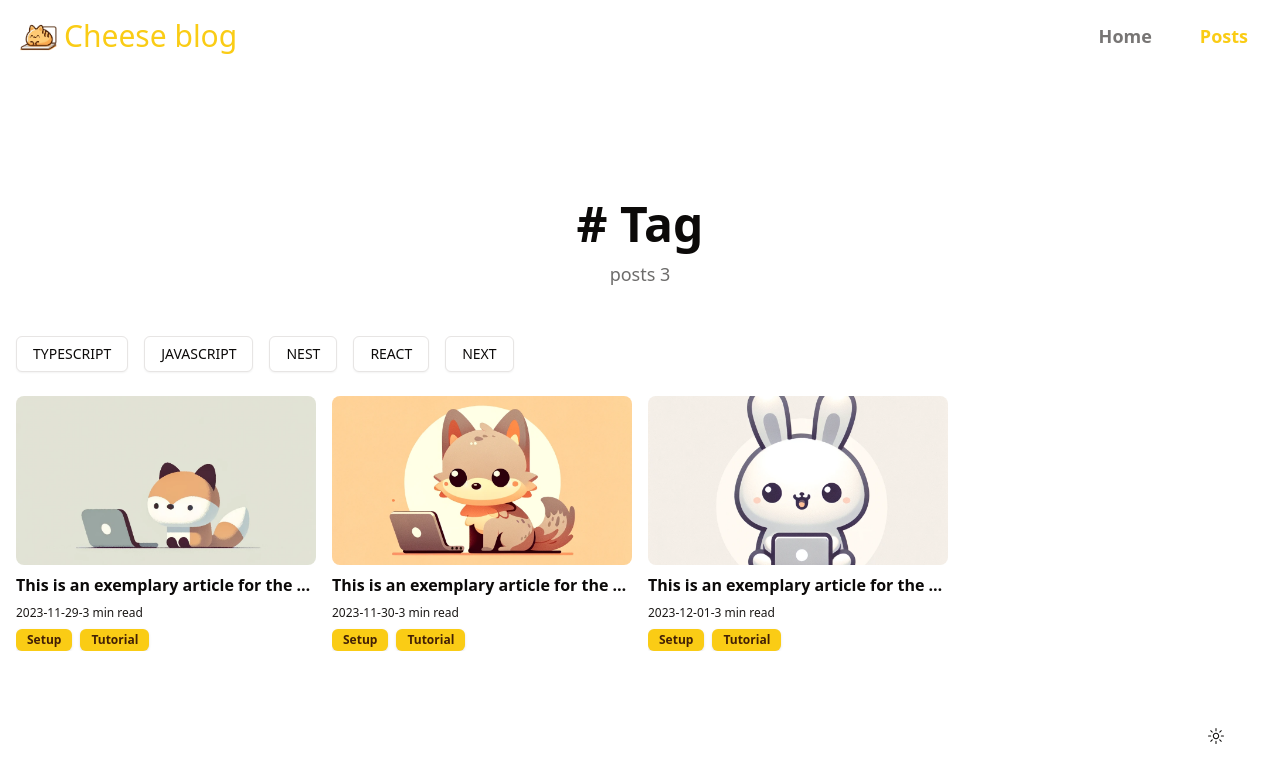
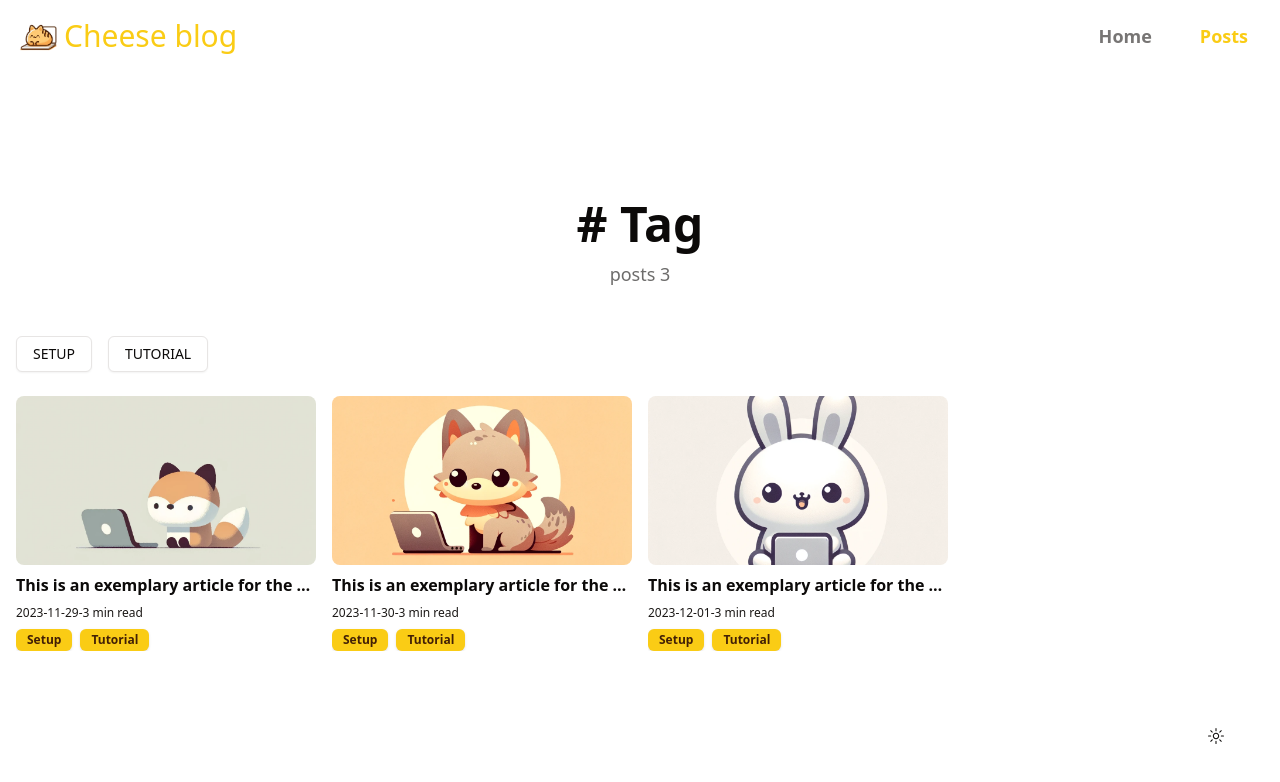
Before and after one commit to woo3145/my-gatsby-blog, a Gatsby site: page /posts in a window 1280 px wide. Built offline with nearby package versions, Linux system fonts and the light colour scheme; Gatsby itself is replaced by a stand-in of ours; some packages are replaced by stand-ins of ours.

Commit message:
Feature/zustand (#3)
* zustand 설치 & useCategories 작업

* doc 수정

```diff
--- a/blog-config.ts
+++ b/blog-config.js
@@ -1,4 +1,4 @@
-const blogConfig = {
+module.exports = {
   siteUrl: '',
   // Used in manifest.json
   manifestSettings: {
@@ -16,5 +16,3 @@ const blogConfig = {
     path: '/posts', // Article List Page URL
   },
 };
-
-export default blogConfig;
--- a/gatsby-config.ts
+++ b/gatsby-config.ts
@@ -1,5 +1,6 @@
 import type { GatsbyConfig } from 'gatsby';
-import blogConfig from './blog-config';
+
+const blogConfig = require('./blog-config');
 
 const { siteUrl, manifestSettings } = blogConfig;
 
--- a/package.json
+++ b/package.json
@@ -42,7 +42,8 @@
     "slugify": "^1.6.6",
     "tailwind-merge": "^2.0.0",
     "tailwindcss": "^3.3.5",
-    "tailwindcss-animate": "^1.0.7"
+    "tailwindcss-animate": "^1.0.7",
+    "zustand": "^4.4.7"
   },
   "devDependencies": {
     "@types/node": "^20.3.3",
--- a/src/components/ArticleCard/index.tsx
+++ b/src/components/ArticleCard/index.tsx
@@ -41,7 +41,7 @@ export const ArticleCard = ({ article }: Props) => {
           </div>
           <ul className="flex gap-2">
             {article.frontmatter.categories.map((cateogry) => {
-              return <Badge>{cateogry}</Badge>;
+              return <Badge key={cateogry}>{cateogry}</Badge>;
             })}
           </ul>
         </div>
--- a/src/components/Header/index.tsx
+++ b/src/components/Header/index.tsx
@@ -1,14 +1,11 @@
 import React from 'react';
-import { Button } from '../ui/button';
 import { Link } from 'gatsby';
-import { useSiteMetadata } from '@/hooks/useSiteMetadata';
 import { GatsbyImage, IGatsbyImageData } from 'gatsby-plugin-image';
 import { Nav } from '../Nav';
-import { useSiteConfiguration } from '@/hooks/useSiteConfiguration';
+import { useAppStore } from '@/store/appStore';
 
 export const Header = () => {
-  const siteMetadata = useSiteMetadata();
-  const siteConfiguration = useSiteConfiguration();
+  const { siteMetadata, siteConfiguration } = useAppStore();
 
   return (
     <header className="w-full py-3 bg-background">
--- a/src/components/Layouts/MainLayout.tsx
+++ b/src/components/Layouts/MainLayout.tsx
@@ -1,11 +1,28 @@
-import React, { ReactNode } from 'react';
+import React, { ReactNode, useEffect } from 'react';
 import { Header } from '../Header';
 import { MoonIcon, SunIcon } from '@radix-ui/react-icons';
 import { useDarkMode } from '@/hooks/useDarkMode';
 import { Button } from '../ui/button';
+import { useAppStore } from '@/store/appStore';
+import { useCategories } from '@/hooks/useCategories';
+import { useSiteMetadata } from '@/hooks/useSiteMetadata';
+import { useSiteConfiguration } from '@/hooks/useSiteConfiguration';
 
 export const MainLayout = ({ children }: { children: ReactNode }) => {
   const { isDarkMode, toggle } = useDarkMode();
+  const { setCategories, setSiteConfiguration, setSiteMetadata } =
+    useAppStore();
+
+  const categories = useCategories();
+  const siteMetadata = useSiteMetadata();
+  const siteConfiguration = useSiteConfiguration();
+
+  useEffect(() => {
+    setCategories(categories);
+    setSiteConfiguration(siteConfiguration);
+    setSiteMetadata(siteMetadata);
+  }, []);
+
   return (
     <div className="bg-background">
       <Header />
--- a/src/components/Seo/index.tsx
+++ b/src/components/Seo/index.tsx
@@ -1,7 +1,7 @@
 import React from 'react';
 import { Helmet } from 'react-helmet';
 import { useLocation } from '@reach/router';
-import { useSiteMetadata } from '@/hooks/useSiteMetadata';
+import { useAppStore } from '@/store/appStore';
 
 interface SeoProps {
   title: string;
@@ -12,9 +12,10 @@ interface SeoProps {
 
 export function Seo(props: SeoProps): React.ReactElement {
   const location = useLocation();
-  const siteMetadata = { ...useSiteMetadata(), ...props };
+  const _siteMetadata = useAppStore((state) => state.siteMetadata);
+  const siteMetadata = { ..._siteMetadata, ...props };
 
-  const thumbnailUrl = siteMetadata.thumbnail
+  const thumbnailUrl = siteMetadata.thumbnail?.childImageSharp?.original
     ? (
         siteMetadata.siteUrl +
         siteMetadata.thumbnail.childImageSharp.original.src
--- a/src/gatsby/node/createPages.ts
+++ b/src/gatsby/node/createPages.ts
@@ -1,11 +1,11 @@
 import { GatsbyNode } from 'gatsby';
 import * as path from 'path';
-import blogConfig from '../../../blog-config';
 import { ArticleData } from '@/templates/Article/type';
 
 // GraphQL 쿼리는 별도의 JavaScript 파일에서 가져옴
 // 이는 Gatsby가 build 시 TypeScript 파일에서 정적으로 GraphQL 쿼리를 추출하는데 어려움이 있기 때문
 const query = require('../../templates/Article/query');
+const blogConfig = require('../../../blog-config');
 
 const { blogSettings } = blogConfig;
 
--- a/src/gatsby/node/onCreateWebpackConfig.ts
+++ b/src/gatsby/node/onCreateWebpackConfig.ts
@@ -12,6 +12,7 @@ const onCreateWebpackConfig: GatsbyNode['onCreateWebpackConfig'] = ({
         '@/hooks': path.resolve(__dirname, '../../hooks'),
         '@/sections': path.resolve(__dirname, '../../sections'),
         '@/templates': path.resolve(__dirname, '../../templates'),
+        '@/store': path.resolve(__dirname, '../../store'),
       },
     },
   });
--- /dev/null
+++ b/src/hooks/useCategories.ts
@@ -0,0 +1,30 @@
+import { graphql, useStaticQuery } from 'gatsby';
+
+export const useCategories = () => {
+  const response = useStaticQuery<{
+    allMarkdownRemark: {
+      nodes: { id: string; frontmatter: { categories: string[] } }[];
+    };
+  }>(allMarkdownQuery);
+
+  return [
+    ...new Set(
+      response.allMarkdownRemark.nodes
+        .map((a) => a.frontmatter.categories)
+        .flat()
+    ),
+  ];
+};
+
+const allMarkdownQuery = graphql`
+  query {
+    allMarkdownRemark {
+      nodes {
+        id
+        frontmatter {
+          categories
+        }
+      }
+    }
+  }
+`;
--- a/src/hooks/useSiteConfiguration.ts
+++ b/src/hooks/useSiteConfiguration.ts
@@ -1,6 +1,6 @@
 import { graphql, useStaticQuery } from 'gatsby';
 
-interface SiteConfiguration {
+export interface SiteConfiguration {
   featureToggles: {
     useDarkModeToggle: boolean;
   };
--- a/src/hooks/useSiteMetadata.ts
+++ b/src/hooks/useSiteMetadata.ts
@@ -1,7 +1,7 @@
 import { graphql, useStaticQuery } from 'gatsby';
 import { IGatsbyImageData } from 'gatsby-plugin-image';
 
-interface SiteMetadata {
+export interface SiteMetadata {
   language: string;
   siteUrl: string;
   title: string;
@@ -9,7 +9,7 @@ interface SiteMetadata {
   description: string;
   author: string;
   avatar?: { childImageSharp?: { gatsbyImageData?: IGatsbyImageData } };
-  thumbnail: { childImageSharp: { original: { src: string } } };
+  thumbnail?: { childImageSharp?: { original?: { src: string } } };
   bio: string;
   social: {
     github: string;
--- a/src/sections/ArticleSection/index.tsx
+++ b/src/sections/ArticleSection/index.tsx
@@ -3,9 +3,13 @@ import { useArticle } from './useArticleData';
 import { Link } from 'gatsby';
 import { Badge } from '@/components/ui/badge';
 import { ArticleCard } from '@/components/ArticleCard';
+import { useAppStore } from '@/store/appStore';
+
+const blogConfig = require('../../../blog-config');
 
 export const ArticleSection = () => {
   const articles = useArticle();
+  const { categories } = useAppStore();
 
   return (
     <div className="lg:grid lg:grid-cols-4 px-8 py-8 gap-4">
@@ -20,12 +24,16 @@ export const ArticleSection = () => {
       <div className="hidden lg:block col-span-1">
         <h3 className="text-2xl font-semibold">Tags</h3>
         <div className="flex flex-wrap gap-2 py-6">
-          <Link to="/">
-            <Badge variant="outline">#Typescript</Badge>
-          </Link>
-          <Link to="/">
-            <Badge variant="outline">#Javascript</Badge>
-          </Link>
+          {categories.map((category) => {
+            return (
+              <Link
+                to={`${blogConfig.blogSettings.path}?$filter=${category}`}
+                key={category}
+              >
+                <Badge variant="outline">#{category}</Badge>
+              </Link>
+            );
+          })}
         </div>
       </div>
     </div>
--- /dev/null
+++ b/src/store/appStore.ts
@@ -0,0 +1,52 @@
+import { SiteConfiguration } from '@/hooks/useSiteConfiguration';
+import { SiteMetadata } from '@/hooks/useSiteMetadata';
+import { create } from 'zustand';
+
+type AppState = {
+  categories: string[];
+  siteConfiguration: SiteConfiguration;
+  siteMetadata: SiteMetadata;
+};
+type AppAction = {
+  setCategories: (categories: AppState['categories']) => void;
+  setSiteConfiguration: (siteConfiguration: SiteConfiguration) => void;
+  setSiteMetadata: (siteMetadata: SiteMetadata) => void;
+};
+
+const defaultConfig: SiteConfiguration = {
+  featureToggles: {
+    useDarkModeToggle: true,
+  },
+  logo: {
+    text: '',
+  },
+  navigation: {
+    header: [{ label: '', url: '/' }],
+  },
+};
+const defaultMetadata: SiteMetadata = {
+  language: '',
+  siteUrl: '',
+  title: '',
+  titleTemplate: '',
+  description: '',
+  author: '',
+  avatar: undefined,
+  thumbnail: undefined,
+  bio: '',
+  social: {
+    github: '',
+    mail: '',
+  },
+};
+
+export const useAppStore = create<AppState & AppAction>((set) => ({
+  categories: [],
+  siteConfiguration: defaultConfig,
+  siteMetadata: defaultMetadata,
+  setCategories: (categories) => set(() => ({ categories: categories })),
+  setSiteConfiguration: (siteConfiguration) =>
+    set(() => ({ siteConfiguration: siteConfiguration })),
+  setSiteMetadata: (siteMetadata) =>
+    set(() => ({ siteMetadata: siteMetadata })),
+}));
--- a/src/templates/Article/index.tsx
+++ b/src/templates/Article/index.tsx
@@ -5,7 +5,6 @@ import { Link } from 'gatsby';
 import { Badge } from '@/components/ui/badge';
 import { ChevronLeftIcon } from '@radix-ui/react-icons';
 import { ArticleBody } from './ArticleBody';
-import { useSiteMetadata } from '@/hooks/useSiteMetadata';
 import { Seo } from '@/components/Seo';
 
 interface ArticleTemplateProps {
@@ -20,7 +19,6 @@ export default function ArticleTemplate({
   pageContext: { article, listingPagePath, entityName },
 }: ArticleTemplateProps): React.ReactElement {
   const { frontmatter, fields } = article;
-  const meta = useSiteMetadata();
 
   return (
     <article className="max-w-screen-md mx-auto py-8">
--- a/src/templates/ArticleList/Header.tsx
+++ b/src/templates/ArticleList/Header.tsx
@@ -3,10 +3,12 @@ import React from 'react';
 import { useLocation } from '@reach/router';
 import { Button } from '@/components/ui/button';
 import { Link } from 'gatsby';
+import { useAppStore } from '@/store/appStore';
 
 export const ArticleListHeader = () => {
   const location = useLocation();
   const params = new URLSearchParams(location.search);
+  const categories = useAppStore((state) => state.categories);
 
   return (
     <div className="w-full">
@@ -16,8 +18,7 @@ export const ArticleListHeader = () => {
       </div>
 
       <div className="flex flex-wrap gap-4">
-        {['typescript', 'javascript', 'nest', 'react', 'next'].map(
-          (category) => {
+        {categories.map((category) => {
           return (
             <Link
               key={category}
@@ -33,8 +34,7 @@ export const ArticleListHeader = () => {
               </Button>
             </Link>
           );
-          }
-        )}
+        })}
       </div>
     </div>
   );
```
Also changed, not shown: README.md, 1 other file. Lines whose indentation alone changed are shown as unchanged.
